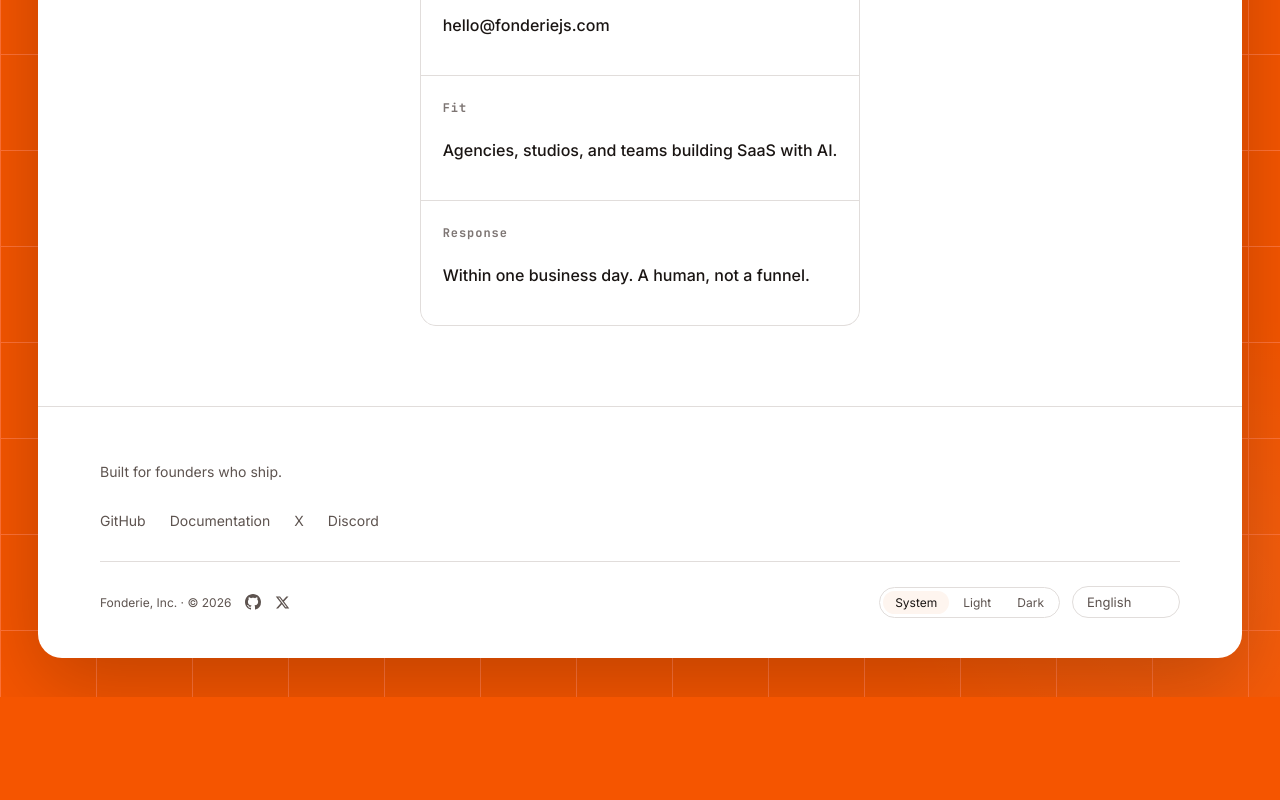
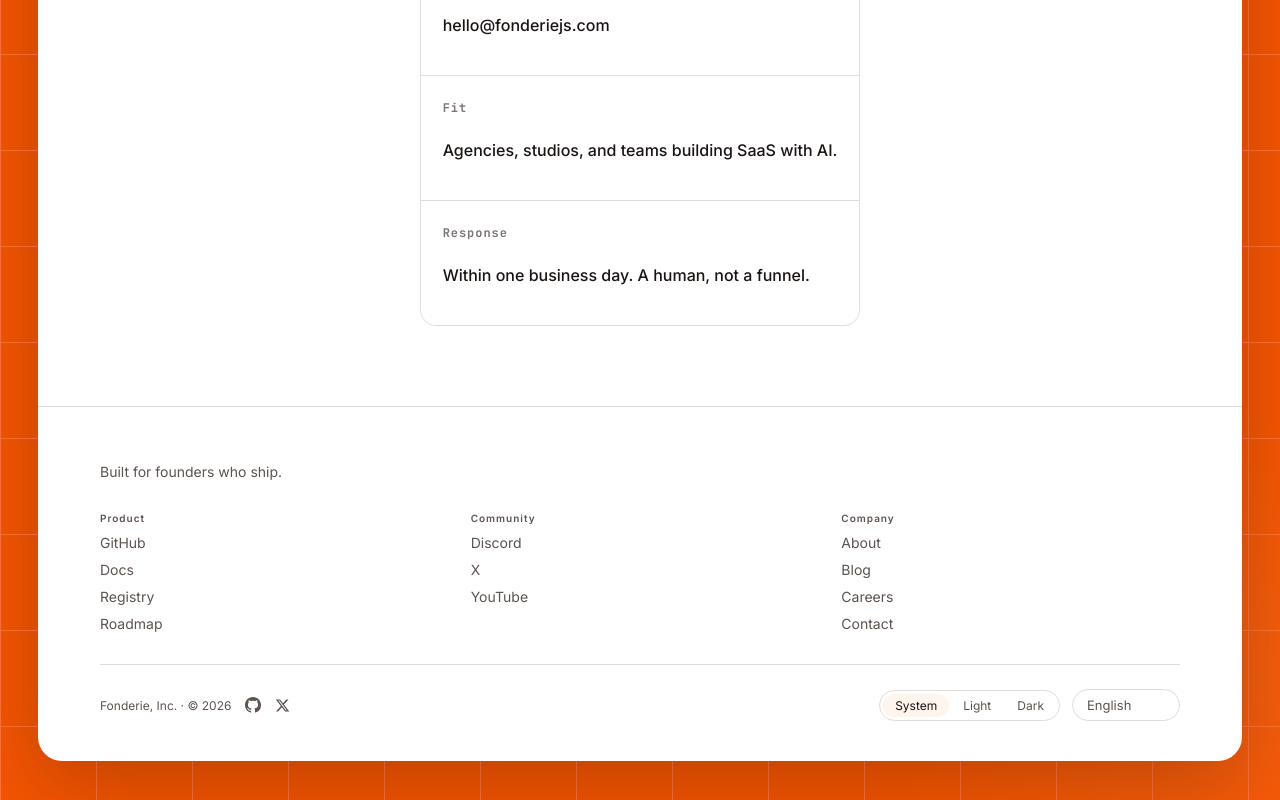
Before and after one commit to fonderiejs/landing, a Next.js app: page /en/contact in a window 1280 px wide. Shown: the part 426-1226 px from the top of the page. Before the commit the page ends 1123 px from the top, so only its background shows below. Built offline with nearby package versions, Linux system fonts and the light colour scheme.

Commit message:
restore 3-column footer (Product / Community / Discord)
Reverts the flat 4-link footer back to the original three-column layout
per the live-site markup provided, keeping the real Discord invite link
(discord.gg/EcZnGfdBhj) instead of the "#" placeholder in that markup.
Applied across all 6 locales.

```diff
--- a/app/[locale]/components/Footer.tsx
+++ b/app/[locale]/components/Footer.tsx
@@ -1,4 +1,5 @@
 import { useTranslations } from 'next-intl';
+import { Link } from '@/lib/navigation';
 import LocaleSwitcher from './LocaleSwitcher';
 import ThemeSwitcher from './ThemeSwitcher';
 
@@ -11,18 +12,46 @@ export default function Footer() {
         <p className="site-footer__tagline">{t('footer.tagline')}</p>
         <div className="site-footer__grid">
           <div className="site-footer__col">
+            <p className="site-footer__head">{t('footer.product')}</p>
             <a href="https://github.com/fonderiejs/fonderie" className="site-footer__link">
               {t('footer.github')}
             </a>
             <a href="https://github.com/fonderiejs/fonderie#readme" className="site-footer__link">
               {t('footer.docs')}
             </a>
+            <a href="https://www.npmjs.com/org/fonderie" className="site-footer__link">
+              {t('footer.registry')}
+            </a>
+            <a href="https://github.com/orgs/fonderiejs/projects" className="site-footer__link">
+              {t('footer.roadmap')}
+            </a>
+          </div>
+          <div className="site-footer__col">
+            <p className="site-footer__head">{t('footer.community')}</p>
+            <a href="https://discord.gg/EcZnGfdBhj" className="site-footer__link">
+              {t('footer.discord')}
+            </a>
             <a href="https://x.com/fonderiejs" className="site-footer__link">
               {t('footer.twitter')}
             </a>
-            <a href="https://discord.gg/EcZnGfdBhj" className="site-footer__link">
-              {t('footer.discord')}
+            <a href="#" className="site-footer__link">
+              {t('footer.youtube')}
             </a>
+          </div>
+          <div className="site-footer__col">
+            <p className="site-footer__head">{t('footer.company')}</p>
+            <a href="#" className="site-footer__link">
+              {t('footer.about')}
+            </a>
+            <a href="#" className="site-footer__link">
+              {t('footer.blog')}
+            </a>
+            <a href="#" className="site-footer__link">
+              {t('footer.careers')}
+            </a>
+            <Link href="/contact" className="site-footer__link">
+              {t('footer.contact')}
+            </Link>
           </div>
         </div>
         <div className="site-footer__bottom">
--- a/app/globals.css
+++ b/app/globals.css
@@ -1694,8 +1694,8 @@ a:hover {
 }
 .site-footer__col {
   display: flex;
-  flex-wrap: wrap;
-  gap: 10px 24px;
+  flex-direction: column;
+  gap: 10px;
 }
 .site-footer__head {
   font-size: 10px;
--- a/messages/de/common.json
+++ b/messages/de/common.json
@@ -19,10 +19,20 @@
   },
   "footer": {
     "tagline": "Für Gründer, die shippen.",
+    "product": "Produkt",
     "github": "GitHub",
-    "docs": "Dokumentation",
+    "docs": "Docs",
+    "registry": "Registry",
+    "roadmap": "Roadmap",
+    "community": "Community",
+    "discord": "Discord",
     "twitter": "X",
-    "discord": "Discord",
+    "youtube": "YouTube",
+    "company": "Unternehmen",
+    "about": "Über uns",
+    "blog": "Blog",
+    "careers": "Karriere",
+    "contact": "Kontakt",
     "copyright": "Fonderie, Inc. · © 2026"
   },
   "theme": {
--- a/messages/en/common.json
+++ b/messages/en/common.json
@@ -19,10 +19,20 @@
   },
   "footer": {
     "tagline": "Built for founders who ship.",
+    "product": "Product",
     "github": "GitHub",
-    "docs": "Documentation",
+    "docs": "Docs",
+    "registry": "Registry",
+    "roadmap": "Roadmap",
+    "community": "Community",
+    "discord": "Discord",
     "twitter": "X",
-    "discord": "Discord",
+    "youtube": "YouTube",
+    "company": "Company",
+    "about": "About",
+    "blog": "Blog",
+    "careers": "Careers",
+    "contact": "Contact",
     "copyright": "Fonderie, Inc. · © 2026"
   },
   "theme": {
--- a/messages/fr/common.json
+++ b/messages/fr/common.json
@@ -19,10 +19,20 @@
   },
   "footer": {
     "tagline": "Conçu pour les fondateurs qui livrent.",
+    "product": "Produit",
     "github": "GitHub",
-    "docs": "Documentation",
+    "docs": "Docs",
+    "registry": "Registre",
+    "roadmap": "Feuille de route",
+    "community": "Communauté",
+    "discord": "Discord",
     "twitter": "X",
-    "discord": "Discord",
+    "youtube": "YouTube",
+    "company": "Entreprise",
+    "about": "À propos",
+    "blog": "Blog",
+    "careers": "Carrières",
+    "contact": "Contact",
     "copyright": "Fonderie, Inc. · © 2026"
   },
   "theme": {
--- a/messages/ja/common.json
+++ b/messages/ja/common.json
@@ -19,10 +19,20 @@
   },
   "footer": {
     "tagline": "リリースする創業者のために。",
+    "product": "プロダクト",
     "github": "GitHub",
     "docs": "ドキュメント",
+    "registry": "レジストリ",
+    "roadmap": "ロードマップ",
+    "community": "コミュニティ",
+    "discord": "Discord",
     "twitter": "X",
-    "discord": "Discord",
+    "youtube": "YouTube",
+    "company": "会社情報",
+    "about": "会社概要",
+    "blog": "ブログ",
+    "careers": "採用情報",
+    "contact": "お問い合わせ",
     "copyright": "Fonderie, Inc. · © 2026"
   },
   "theme": {
--- a/messages/pt-BR/common.json
+++ b/messages/pt-BR/common.json
@@ -19,10 +19,20 @@
   },
   "footer": {
     "tagline": "Feito para founders que lançam.",
+    "product": "Produto",
     "github": "GitHub",
-    "docs": "Documentação",
+    "docs": "Docs",
+    "registry": "Registro",
+    "roadmap": "Roadmap",
+    "community": "Comunidade",
+    "discord": "Discord",
     "twitter": "X",
-    "discord": "Discord",
+    "youtube": "YouTube",
+    "company": "Empresa",
+    "about": "Sobre",
+    "blog": "Blog",
+    "careers": "Carreiras",
+    "contact": "Contato",
     "copyright": "Fonderie, Inc. · © 2026"
   },
   "theme": {
--- a/messages/zh/common.json
+++ b/messages/zh/common.json
@@ -19,10 +19,20 @@
   },
   "footer": {
     "tagline": "为想上线产品的创始人打造。",
+    "product": "产品",
     "github": "GitHub",
     "docs": "文档",
+    "registry": "注册表",
+    "roadmap": "路线图",
+    "community": "社区",
+    "discord": "Discord",
     "twitter": "X",
-    "discord": "Discord",
+    "youtube": "YouTube",
+    "company": "公司",
+    "about": "关于我们",
+    "blog": "博客",
+    "careers": "招聘",
+    "contact": "联系我们",
     "copyright": "Fonderie, Inc. · © 2026"
   },
   "theme": {
```
